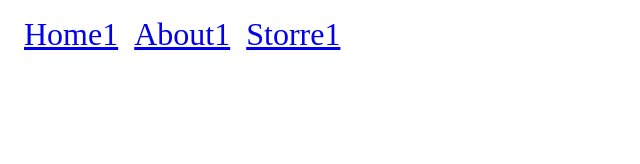
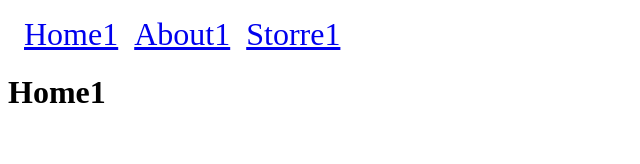
Before and after one commit to bobbyDeepak1415/code_splitting, a React (Vite) app: page / in a window 1280 px wide. Shown: the top 164 px of the page, without its empty margins (0-640 px from the left). Built offline with nearby package versions, Linux system fonts and the light colour scheme.

Commit message:
final changes made

```diff
--- a/src/components/App1.jsx
+++ b/src/components/App1.jsx
@@ -1,5 +1,5 @@
 import React from "react";
-import { Link, Route, Routes } from "react-router-dom";
+import { Link, Outlet, Route, Routes } from "react-router-dom";
 import Home1 from "./Home1";
 import Store1 from "./Store1";
 import About1 from "./About1";
@@ -34,6 +34,7 @@ function NavWrapper() {
         <Link to="/about1">About1</Link>
         <Link to="/store1">Storre1</Link>
       </nav>
+      <Outlet/>
     </div>
   );
 }
--- a/src/sum.jsx
+++ b/src/sum.jsx
@@ -1,5 +1,7 @@
 import React from "react";
 
-export function Sum(a, b) {
+const sum = (a, b) => {
   return a + b;
-}
+};
+
+export default sum;
```
